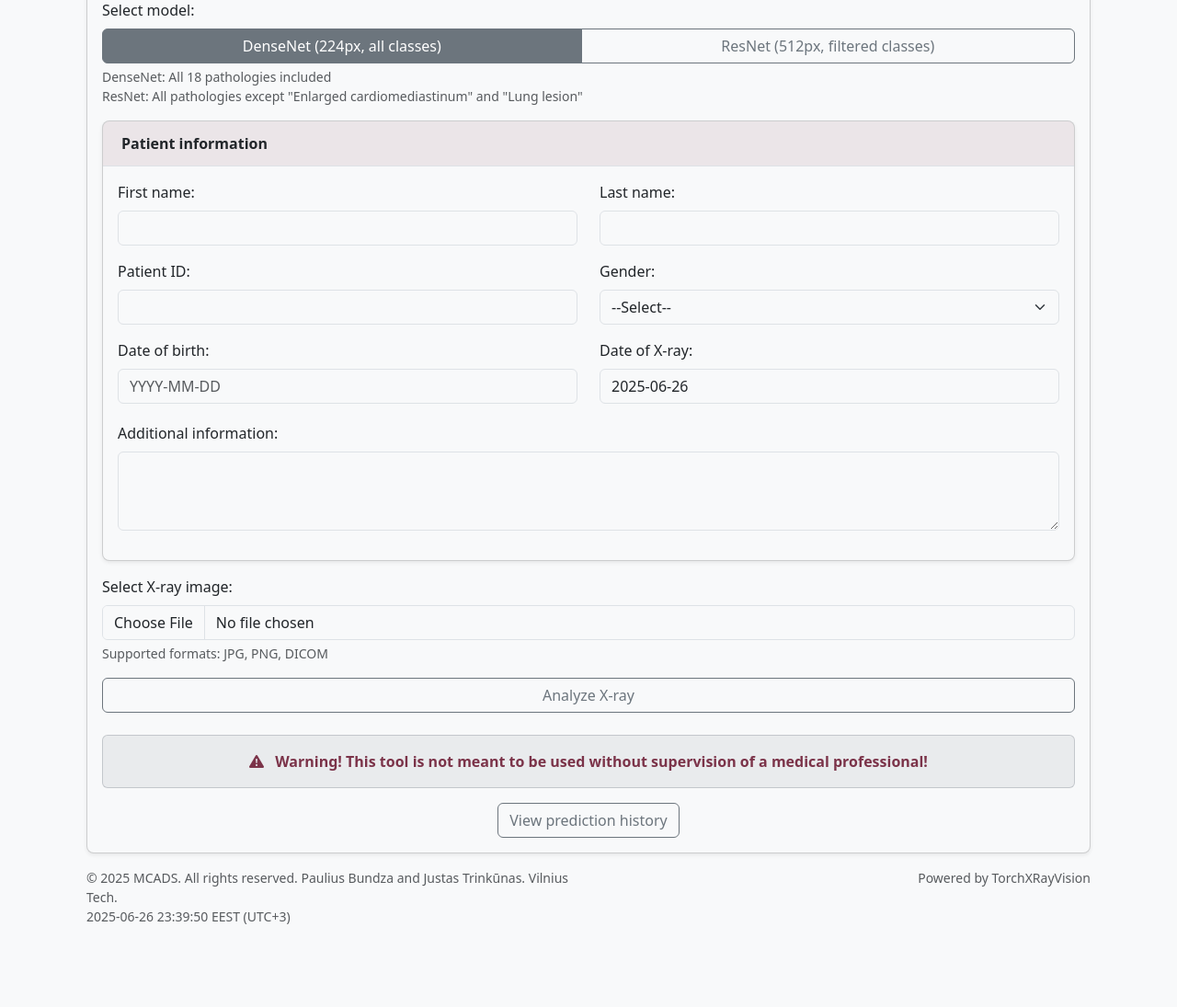
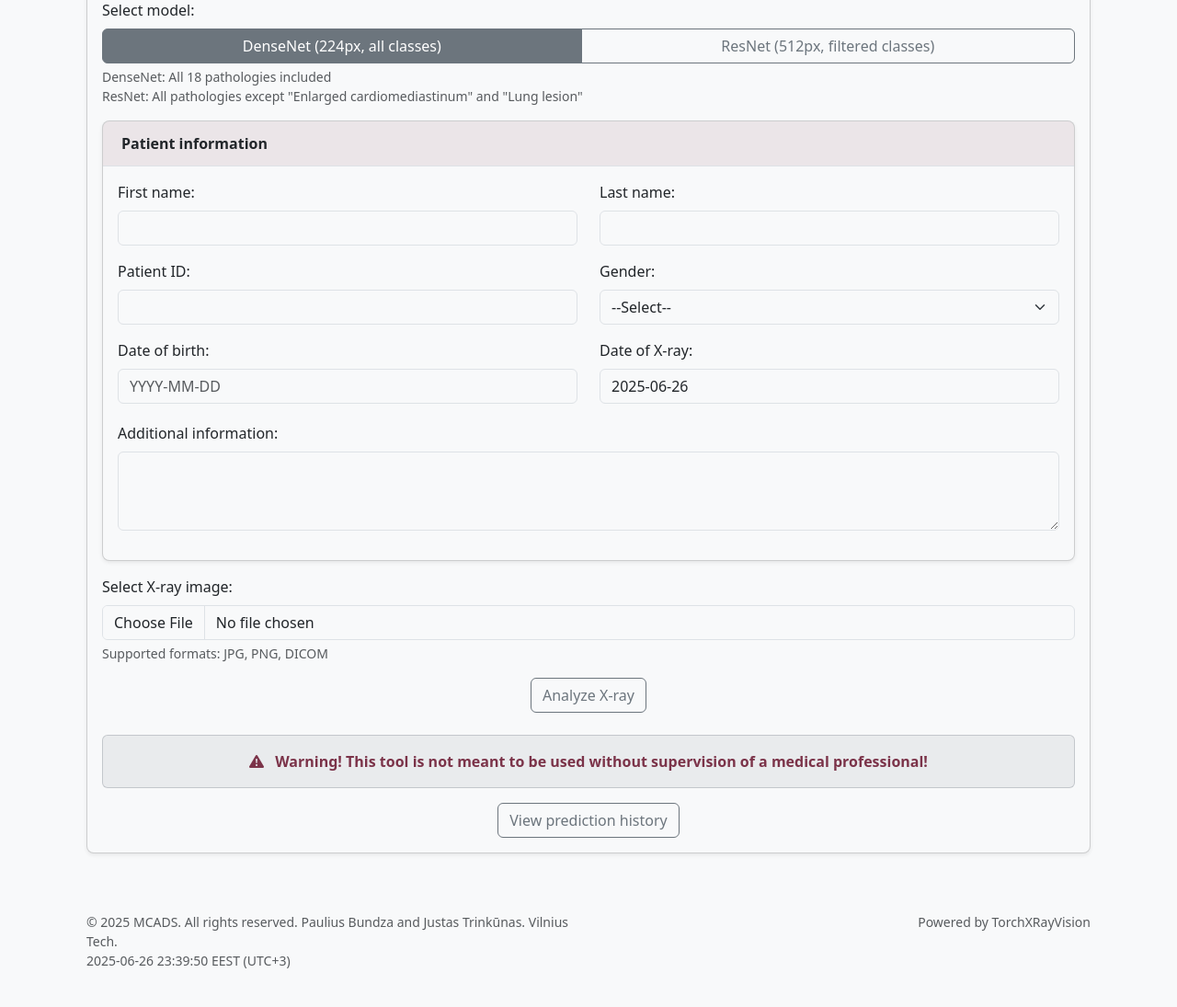
Before and after one commit to PauleNajus/MCADS, a Django app: template xrayapp/templates/xrayapp/home.html in a window 1280 px wide. Shown: the part 232-1327 px from the top of the page at 92% size. Before the commit the page ends 1237 px from the top, so only its background shows below. Run offline with Django 5.2, Linux system fonts and the light colour scheme; the template is opened without the code that fills it, so the values that code supplies are empty.

Commit message:
Fixed button scaling.

```diff
--- a/xrayapp/templates/xrayapp/home.html
+++ b/xrayapp/templates/xrayapp/home.html
@@ -95,7 +95,7 @@
                             <input type="file" name="image" id="id_image" accept="image/*" class="form-control" required>
                             <div class="form-text">Supported formats: JPG, PNG, DICOM</div>
                         </div>
-                        <div class="d-grid">
+                        <div class="text-center">
                             <button type="submit" class="btn btn-outline-secondary">Analyze X-ray</button>
                         </div>
                     </form>
@@ -141,6 +141,9 @@
             </div>
         </div>
     </div>
+
+    <!-- Add spacing between MCADS section and footer -->
+    <div class="mb-5"></div>
 </div>
 {% endblock %}
 
```
